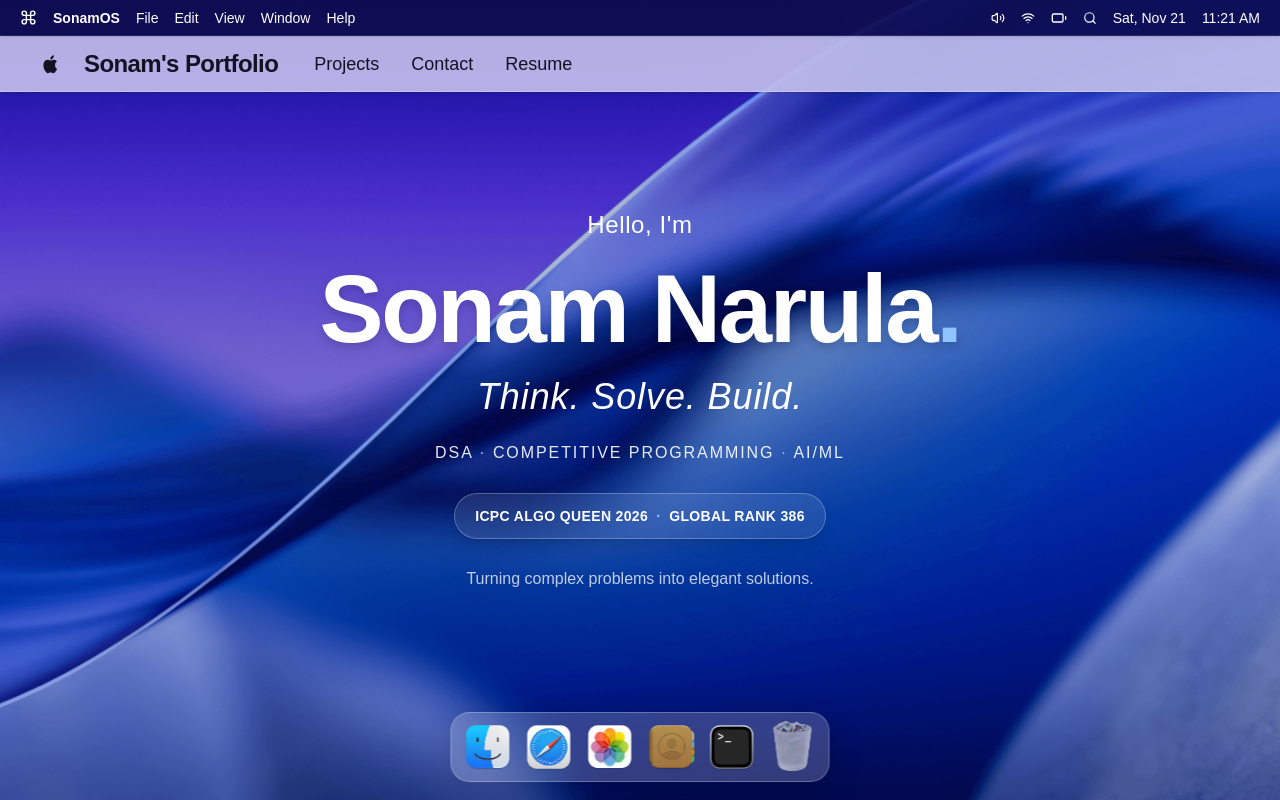
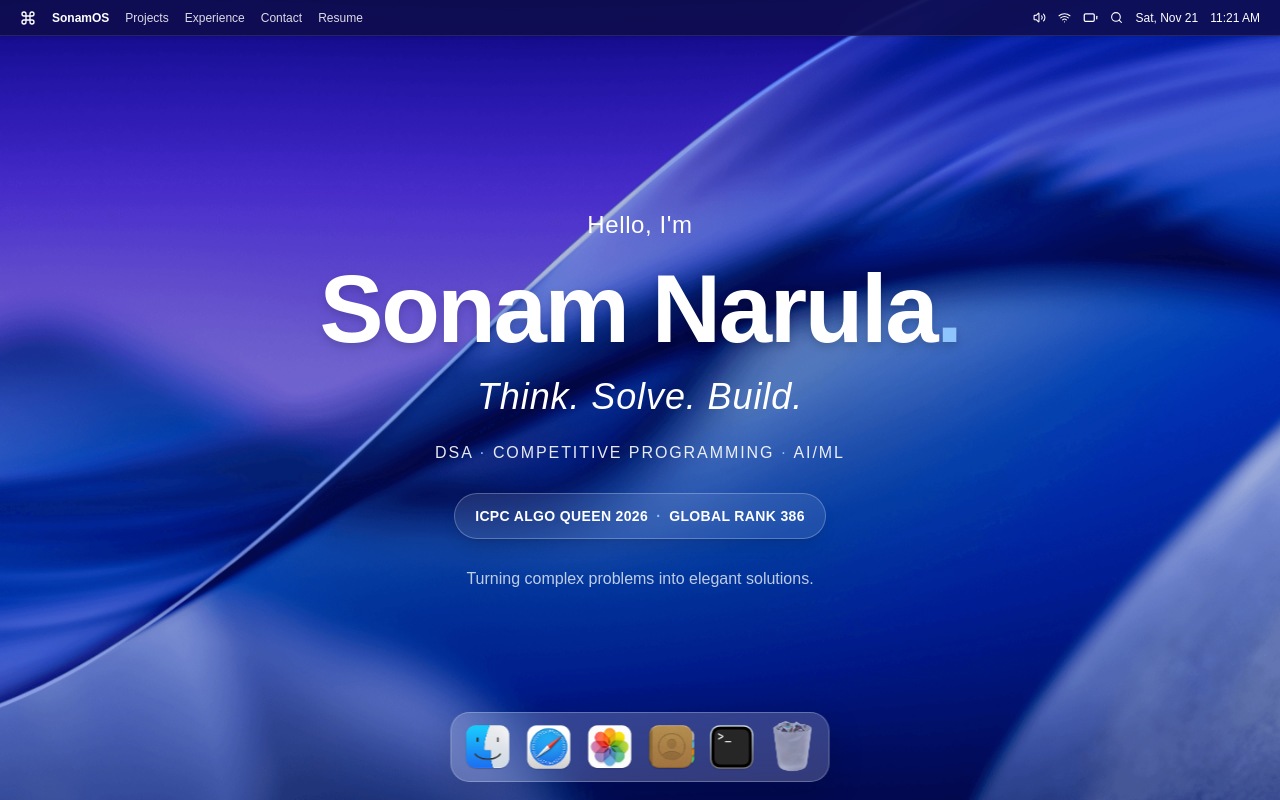
Before and after one commit to SonamNarula/macos_portfolio, a React (Vite) app: page / in a window 1280 px wide. Built offline with nearby package versions, Linux system fonts and the light colour scheme; a web font is replaced by a local one.

Commit message:
Use one native macOS menu bar for portfolio navigation

```diff
--- a/src/components/Navbar.jsx
+++ b/src/components/Navbar.jsx
@@ -1,12 +1,6 @@
 import { useEffect, useState } from "react";
 import { Command, Wifi, Battery, Search, Volume2 } from "lucide-react";
 import useWindowStore from "../store/window.js";
-
-const AppleMark = () => (
-  <svg viewBox="0 0 24 24" className="h-6 w-6 fill-current" aria-hidden="true">
-    <path d="M17.1 12.7c0-2.1 1.7-3.1 1.8-3.2-1-1.5-2.5-1.7-3-1.7-1.3-.1-2.5.8-3.2.8s-1.7-.8-2.8-.8c-1.5 0-2.9.9-3.7 2.2-1.6 2.8-.4 6.9 1.1 9.1.7 1.1 1.5 2.3 2.6 2.2 1-.1 1.4-.7 2.7-.7s1.7.7 2.8.7 1.8-1.1 2.5-2.2c.8-1.2 1.1-2.3 1.1-2.4-.1 0-2-.8-2-4zM15 6.3c.6-.8 1-1.9.9-3-.9 0-2 .6-2.6 1.4-.6.7-1.1 1.8-1 2.9 1 .1 2-.5 2.7-1.3z" />
-  </svg>
-);
 
 const Navbar = () => {
   const [now, setNow] = useState(new Date());
@@ -29,64 +23,46 @@ const Navbar = () => {
 
   const navItems = [
     { label: "Projects", window: "safari" },
+    { label: "Experience", window: "finder", data: { location: "experience" } },
     { label: "Contact", window: "contact" },
     { label: "Resume", window: "resume" },
   ];
 
   return (
-    <>
-      <div className="fixed left-0 top-0 z-[80] flex h-9 w-full items-center justify-between border-b border-white/10 bg-[#100d4c]/85 px-5 text-sm text-white shadow-sm backdrop-blur-xl">
-        <div className="flex items-center gap-4">
-          <Command size={17} />
-          <span className="font-semibold">SonamOS</span>
-          <span className="hidden sm:block">File</span>
-          <span className="hidden sm:block">Edit</span>
-          <span className="hidden sm:block">View</span>
-          <span className="hidden sm:block">Window</span>
-          <span className="hidden sm:block">Help</span>
-        </div>
-        <div className="flex items-center gap-3 sm:gap-4">
-          <Volume2 size={14} className="hidden sm:block" />
-          <Wifi size={14} />
-          <Battery size={16} />
-          <Search size={14} />
-          <span className="hidden sm:block">{date}</span>
-          <span className="font-medium tabular-nums">{time}</span>
-        </div>
-      </div>
-
-      <header className="fixed left-0 top-9 z-[75] flex h-14 w-full items-center border-b border-white/25 bg-[#c5c1ee]/90 px-5 text-[#111322] shadow-sm backdrop-blur-2xl sm:px-8">
+    <div className="fixed left-0 top-0 z-[80] flex h-9 w-full items-center justify-between border-b border-white/10 bg-[#100d4c]/85 px-3 text-[12px] text-white shadow-sm backdrop-blur-xl sm:px-5">
+      <div className="flex min-w-0 items-center gap-3 sm:gap-4">
+        <Command size={16} className="shrink-0" />
         <button
           type="button"
           onClick={() => openWindow("finder")}
-          className="mr-4 flex h-9 w-9 shrink-0 items-center justify-center rounded-lg transition hover:bg-black/10"
-          aria-label="Open SonamOS home"
+          className="shrink-0 font-semibold hover:text-blue-200"
+          aria-label="Open SonamOS Finder"
         >
-          <AppleMark />
+          SonamOS
         </button>
-
-        <button
-          type="button"
-          onClick={() => openWindow("finder")}
-          className="mr-6 whitespace-nowrap text-lg font-extrabold tracking-tight sm:mr-9 sm:text-2xl"
-        >
-          Sonam's Portfolio
-        </button>
-
-        <div role="navigation" aria-label="Portfolio" className="flex min-w-0 items-center gap-4 sm:gap-8">
+        <nav aria-label="Portfolio navigation" className="flex min-w-0 items-center gap-3 sm:gap-4">
           {navItems.map((item) => (
             <button
-              key={item.window}
+              key={item.label}
               type="button"
-              onClick={() => openWindow(item.window)}
-              className="whitespace-nowrap text-sm font-medium transition hover:text-blue-700 sm:text-lg"
+              onClick={() => openWindow(item.window, item.data ?? null)}
+              className="whitespace-nowrap text-white/85 transition hover:text-white hover:underline hover:underline-offset-4"
             >
               {item.label}
             </button>
           ))}
-        </div>
-      </header>
-    </>
+        </nav>
+      </div>
+
+      <div className="ml-2 flex shrink-0 items-center gap-2 sm:gap-3">
+        <Volume2 size={13} className="hidden sm:block" />
+        <Wifi size={13} />
+        <Battery size={15} />
+        <Search size={13} className="hidden sm:block" />
+        <span className="hidden md:block">{date}</span>
+        <span className="font-medium tabular-nums">{time}</span>
+      </div>
+    </div>
   );
 };
 
```
